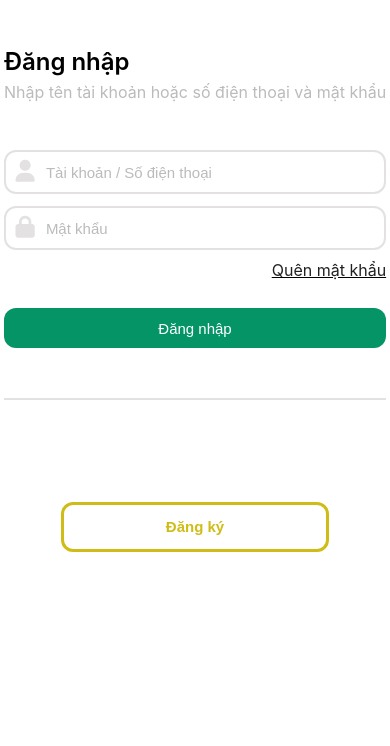
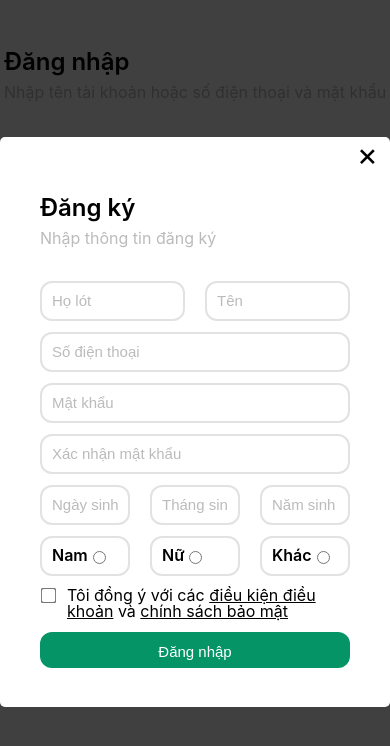
Before and after one commit to Trungsqrt/netfarmui, a React (Create React App) app: page / in a window 390 px wide. Both pictures are taken after a click on the input "Đăng ký". Shown: the top 746 px of the page. Built offline with nearby package versions, Linux system fonts and the light colour scheme.

Commit message:
register form + responsive

```diff
--- a/src/components/Login.jsx
+++ b/src/components/Login.jsx
@@ -1,7 +1,10 @@
-import React from "react";
-import styles from "../components/Login.module.css";
+import { useState } from "react";
+import styles from "./Login.module.css";
 import loginImage from "../assets/image/loginImage.jpg";
-function login() {
+import Register from "./Register";
+function Login() {
+   const [overlay, setOverlay] = useState(false);
+
    return (
       <section className={styles.container}>
          {/* Left */}
@@ -68,13 +71,15 @@ function login() {
                         type="submit"
                         value="Đăng ký"
                         className={styles.createNewBtn}
+                        onClick={() => setOverlay(true)}
                      />
                   </div>
                </div>
             </div>
          </div>
+         {overlay ? <Register setOverlay={setOverlay} /> : ""}
       </section>
    );
 }
 
-export default login;
+export default Login;
--- /dev/null
+++ b/src/components/Register.jsx
@@ -0,0 +1,160 @@
+import styles from "../components/Register.module.css";
+import React, { useState } from "react";
+
+function Register({ setOverlay }) {
+   const close = () => {
+      setOverlay(false);
+   };
+
+   const [input, setInput] = useState({
+      password: "",
+      confirmPassword: "",
+   });
+
+   const [error, setError] = useState({
+      password: "",
+      confirmPassword: "",
+   });
+
+   const onInputChange = (e) => {};
+
+   const validateInput = (e) => {};
+   return (
+      <div>
+         <div className={styles.overlay}>
+            <section className={styles.registerContainer}>
+               <div className={styles.registerContainer2}>
+                  <span className={styles.iconCross} onClick={close}>
+                     &times;
+                  </span>
+                  <div className={styles.label}>
+                     <h5 className={styles.title}>Đăng ký</h5>
+                     <p className={styles.titleDesc}>Nhập thông tin đăng ký</p>
+                  </div>
+                  <form className={styles.form}>
+                     <section className={styles.formContainer}>
+                        <input
+                           type="text"
+                           name="fname"
+                           required
+                           placeholder="Họ lót"
+                           className={(styles.inputField, styles.nameField)}
+                        />
+                        <input
+                           type="text"
+                           name="lname"
+                           required
+                           placeholder="Tên"
+                           className={(styles.inputField, styles.nameField)}
+                        />
+                     </section>
+
+                     <section className={styles.formContainer}>
+                        <input
+                           type="number"
+                           name="phone"
+                           required
+                           minLength={10}
+                           placeholder="Số điện thoại"
+                           className={styles.inputField}
+                        />
+                     </section>
+
+                     <section className={styles.formContainer}>
+                        <input
+                           type="password"
+                           name="pass"
+                           required
+                           minLength={6}
+                           placeholder="Mật khẩu"
+                           className={styles.inputField}
+                        />
+                     </section>
+
+                     <section className={styles.formContainer}>
+                        <input
+                           type="password"
+                           name="repass"
+                           required
+                           minLength={6}
+                           placeholder="Xác nhận mật khẩu"
+                           className={styles.inputField}
+                        />
+                     </section>
+                     <section className={styles.formContainer}>
+                        <input
+                           type="number"
+                           name="day"
+                           required
+                           placeholder="Ngày sinh"
+                           className={styles.inputField}
+                        />
+                        <input
+                           type="number"
+                           name="month"
+                           required
+                           placeholder="Tháng sinh"
+                           className={styles.inputField}
+                        />
+                        <input
+                           type="number"
+                           name="year"
+                           required
+                           placeholder="Năm sinh"
+                           className={styles.inputField}
+                        />
+                     </section>
+
+                     <section className={styles.formGender}>
+                        <section className={styles.radioBtn}>
+                           <label>Nam</label>
+                           <input
+                              type="radio"
+                              name="gender"
+                              value="nam"
+                              required
+                           />
+                        </section>
+                        <section className={styles.radioBtn}>
+                           <label>Nữ</label>
+                           <input type="radio" name="gender" value="nữ" />
+                        </section>
+                        <section className={styles.radioBtn}>
+                           <label>Khác</label>
+
+                           <input
+                              type="radio"
+                              id="javascript"
+                              name="gender"
+                              value="JavaScript"
+                           />
+                        </section>
+                     </section>
+                     <section className={styles.formPolicy}>
+                        <input
+                           type="checkbox"
+                           className={styles.policyCheckbox}
+                           required
+                        />
+                        <p>
+                           Tôi đồng ý với các{" "}
+                           <a href="#">điều kiện điều khoản</a> và{" "}
+                           <a href="#">chính sách bảo mật</a>
+                        </p>
+                     </section>
+                     <section className={styles.formContainer}>
+                        <input
+                           type="submit"
+                           className={styles.btnSubmit}
+                           value="Đăng nhập"
+                        />
+                     </section>
+                  </form>
+               </div>
+            </section>
+         </div>
+      </div>
+   );
+}
+
+export default Register;
--- /dev/null
+++ b/src/components/Register.module.css
@@ -0,0 +1,178 @@
+.overlay {
+   width: 100%;
+   height: 100%;
+   background-color: rgba(0, 0, 0, 0.75);
+   position: fixed;
+   top: 0;
+   bottom: 0;
+   right: 0;
+   left: 0;
+   z-index: 999;
+   display: flex;
+   align-items: center;
+   justify-content: center;
+}
+
+.iconCross {
+   position: absolute;
+   top: 0;
+   right: 0;
+   font-size: 32px;
+   margin: 12px;
+   line-height: 12px;
+   cursor: pointer;
+}
+
+.registerContainer {
+   width: 500px;
+   height: 570px;
+   background: white;
+   border-radius: 5px;
+}
+
+.registerContainer2 {
+   width: 100%;
+   height: 100%;
+   display: flex;
+   justify-content: center;
+   align-items: center;
+   flex-direction: column;
+   position: relative;
+}
+
+.styles.form {
+   width: 100%;
+   margin-left: auto;
+   margin-right: auto;
+}
+
+.formContainer {
+   box-sizing: border-box;
+   margin: 5px 0;
+   display: flex;
+   justify-content: space-between;
+   width: 100%;
+   padding: 0 30px;
+}
+
+.radioBtn {
+   margin: 0 10px;
+   height: 25px;
+   border-radius: 12px;
+   border: 2px solid var(--primary-border-color);
+   padding: 18px 10px;
+   margin-bottom: 0;
+   width: 100%;
+   display: flex;
+   align-items: center;
+   justify-content: flex-start;
+   font-weight: 600;
+}
+
+.radioBtn label {
+   padding-bottom: 1px;
+}
+
+.radioBtn input {
+   cursor: pointer;
+}
+
+.formGender {
+   display: flex;
+   justify-content: space-between;
+   width: 100%;
+   box-sizing: border-box;
+   padding: 0 30px;
+}
+
+.formContainer input {
+   font-size: 15px;
+   height: 30px;
+   border-radius: 12px;
+   border: 2px solid var(--primary-border-color);
+   padding: 18px 10px;
+   margin: 0 10px;
+   margin-bottom: 6px;
+   width: 100%;
+}
+
+.formContainer input:focus {
+   outline: none;
+   border-color: var(--primary-border-color-focus);
+}
+
+.formPolicy {
+   margin: 12px 0;
+   display: flex;
+   justify-content: flex-start;
+   align-items: baseline;
+   width: 100%;
+   position: relative;
+   padding: 0 30px;
+}
+
+.formPolicy input {
+   margin: 0 12px;
+   transform: scale(1.2);
+   cursor: pointer;
+}
+
+.formPolicy p {
+   position: relative;
+   top: -1px;
+}
+
+p a {
+   color: black;
+}
+
+.btnSubmit {
+   width: 100%;
+   height: 100%;
+   font-size: 15px;
+   border-radius: 12px;
+   border: none;
+   padding: 10px;
+   background-color: #049466;
+   margin-top: 10px;
+   margin-bottom: 20px;
+   margin-left: 41px;
+   line-height: 15px;
+   cursor: pointer;
+   color: white;
+   border: none !important;
+   line-height: 4px;
+}
+
+.btnSubmit:hover {
+   filter: brightness(110%);
+}
+
+.label {
+   width: 100%;
+   margin-top: 30px;
+   margin-bottom: 30px;
+   padding-left: 40px;
+   padding-right: 40px;
+}
+
+.titleDesc {
+   color: #bbbbbb;
+}
+
+.title {
+   color: #000000;
+   font-weight: 600;
+   font-size: 1.5rem;
+   margin-bottom: 10px;
+}
+
+.form {
+   width: 100%;
+}
+
+@media (max-width: 376px) {
+   .registerContainer {
+      margin: 0 10px;
+   }
+}
--- a/src/index.css
+++ b/src/index.css
@@ -54,3 +54,10 @@ code {
 input:focus + .iconAuth {
    color: var(--primary-border-color-focus);
 }
+
+input::-webkit-outer-spin-button,
+input::-webkit-inner-spin-button {
+   /* display: none; <- Crashes Chrome on hover */
+   -webkit-appearance: none;
+   margin: 0; /* <-- Apparently some margin are still there even though it's hidden */
+}
```
